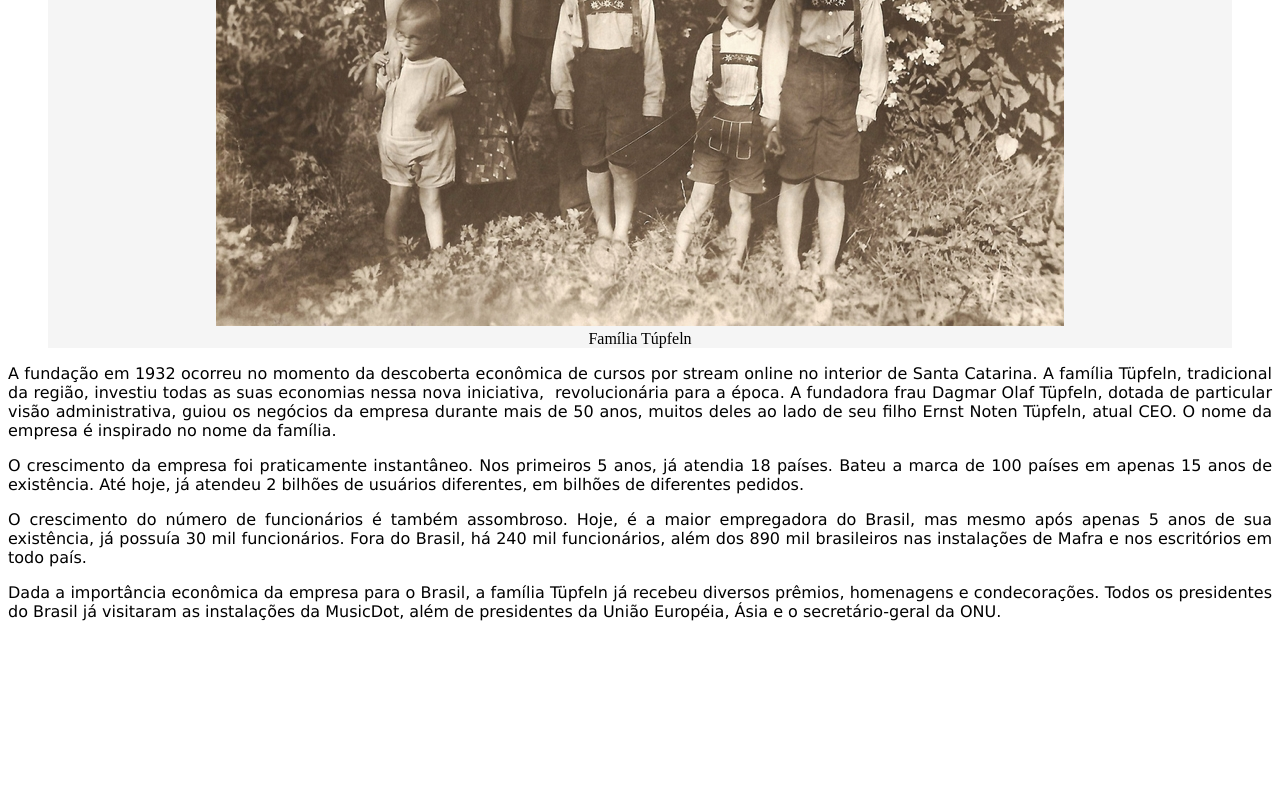
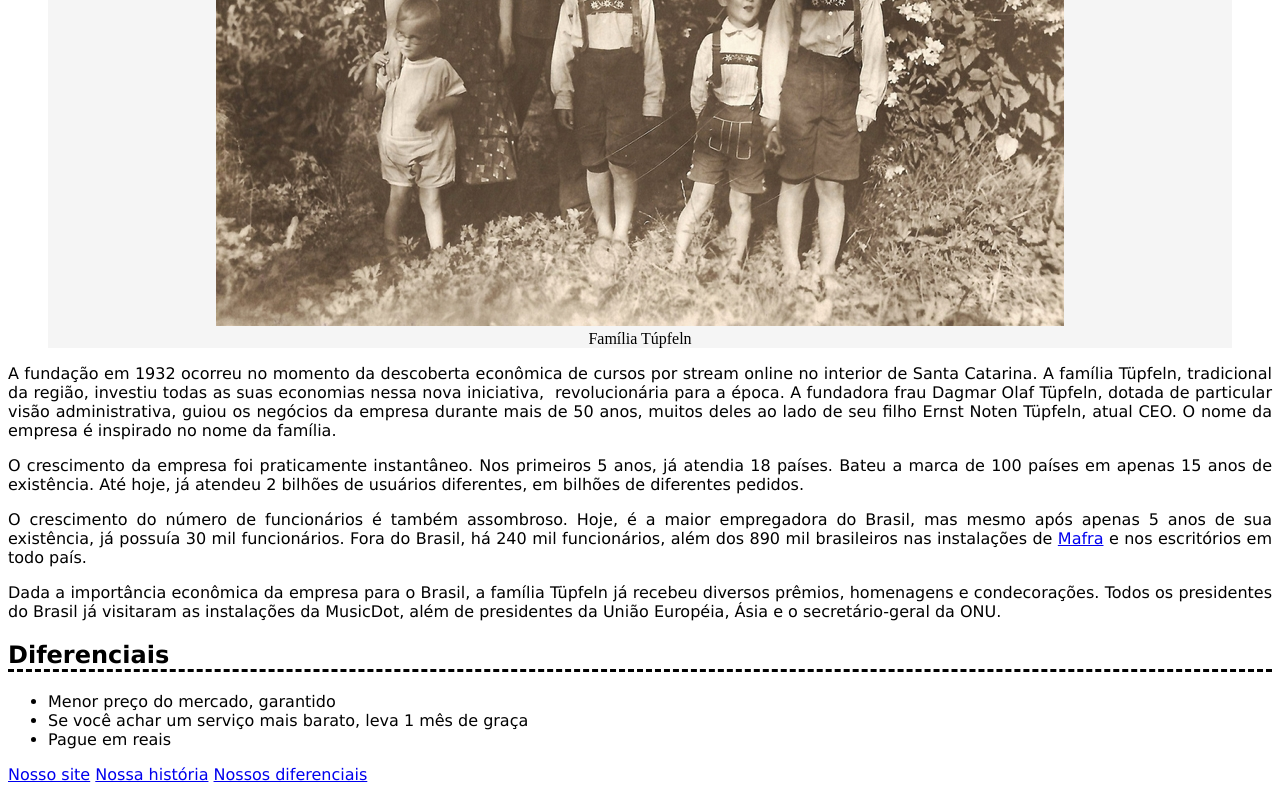
Before and after one commit to luansistem/teste, a plain HTML site: page sobre.html in a window 1280 px wide. Shown: the part 1324-2124 px from the top of the page. Before the commit the page ends 1961 px from the top, so only its background shows below. Drawn offline with Linux system fonts and the light colour scheme.

Commit message:
atividade3

```diff
--- a/sobre.html
+++ b/sobre.html
@@ -18,7 +18,7 @@
     <figcaption>Matriz MusicDot</figcaption>
     </figure>
       <p>Assine	os	cursos	da	MusicDot.	Acesse	nosso	site	ou	entre	em	contato se	tiver	dúvidas.	Conheça	também	nossa	história	e	nossos	diferenciais.</p>
-      <h2>Historia</h2>
+      <h2>Historia<a name="historia"></a></h2>
       <figure>
       <img src="img/familia-tupfeln.jpg">
       <figcaption>Família Túpfeln</figcaption>
@@ -31,11 +31,24 @@
       <p>O	crescimento	da	empresa	foi	praticamente	instantâneo.	Nos	primeiros	5	anos,	já	atendia	18	países.		Bateu	a	marca	de	100	países	em	apenas	15	anos	de	existência.	Até	hoje,	já	atendeu	2	bilhões		de	usuários	diferentes,	em	bilhões	de	diferentes	pedidos.
       </p>
 
-      <p>O	crescimento	do número	de	funcionários	é	também	assombroso.	Hoje,	é	a	maior	empregadora	do Brasil,	mas	mesmo	após	apenas	5	anos	de	sua	existência,	já	possuía	30	mil	funcionários.	Fora	do		Brasil,	há	240	mil	funcionários,	além	dos	890	mil	brasileiros	nas	instalações	de	Mafra	e nos	escritórios	em	todo	país.</p>
+      <p>O	crescimento	do número	de	funcionários	é	também	assombroso.	Hoje,	é	a	maior	empregadora	do Brasil,	mas	mesmo	após	apenas	5	anos	de	sua	existência,	já	possuía	30	mil	funcionários.	Fora	do		Brasil,	há	240	mil	funcionários,	além	dos	890	mil	brasileiros	nas	instalações	de	<a href="http://maps.google.com.br/?q=190,GabrielDequech,Mafra,SC">Mafra</a>	e nos	escritórios	em	todo	país.</p>
+
       <p>Dada	a	importância	econômica	da	empresa	para	o	Brasil,	a	família	Tüpfeln	já	recebeu	diversos	prêmios,		homenagens	e	condecorações.	Todos	os	presidentes	do	Brasil	já	visitaram	as	instalações	da	MusicDot,	além	de	presidentes	da	União	Européia,	Ásia	e	o	secretário-geral	da	ONU.</p>
 
 
+      <h2>Diferenciais<a name="diferenciais"></a></h2>
 
+      <ul>
+        <li>Menor preço do mercado, garantido</li>
+        <li>Se você achar um serviço mais barato, leva 1 mês de graça</li>
+        <li> Pague em reais</li>
 
+      </ul>
+      <p>
+        <a href="INDEX.html">Nosso site</a>
+        <a href="#historia">Nossa história</a>
+        <a href="#diferenciais">Nossos diferenciais</a>
+
+      </p>
 
 </body>
```
